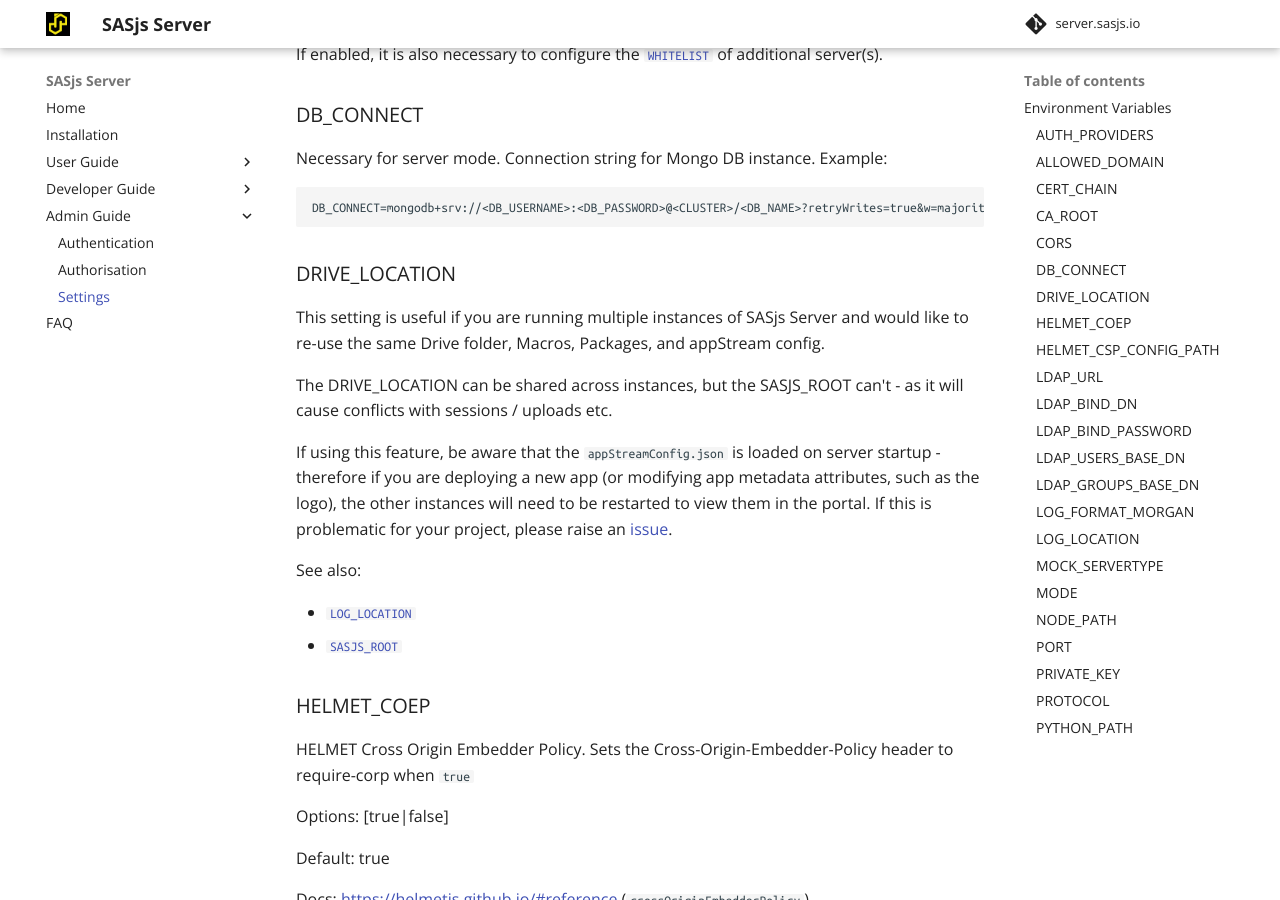
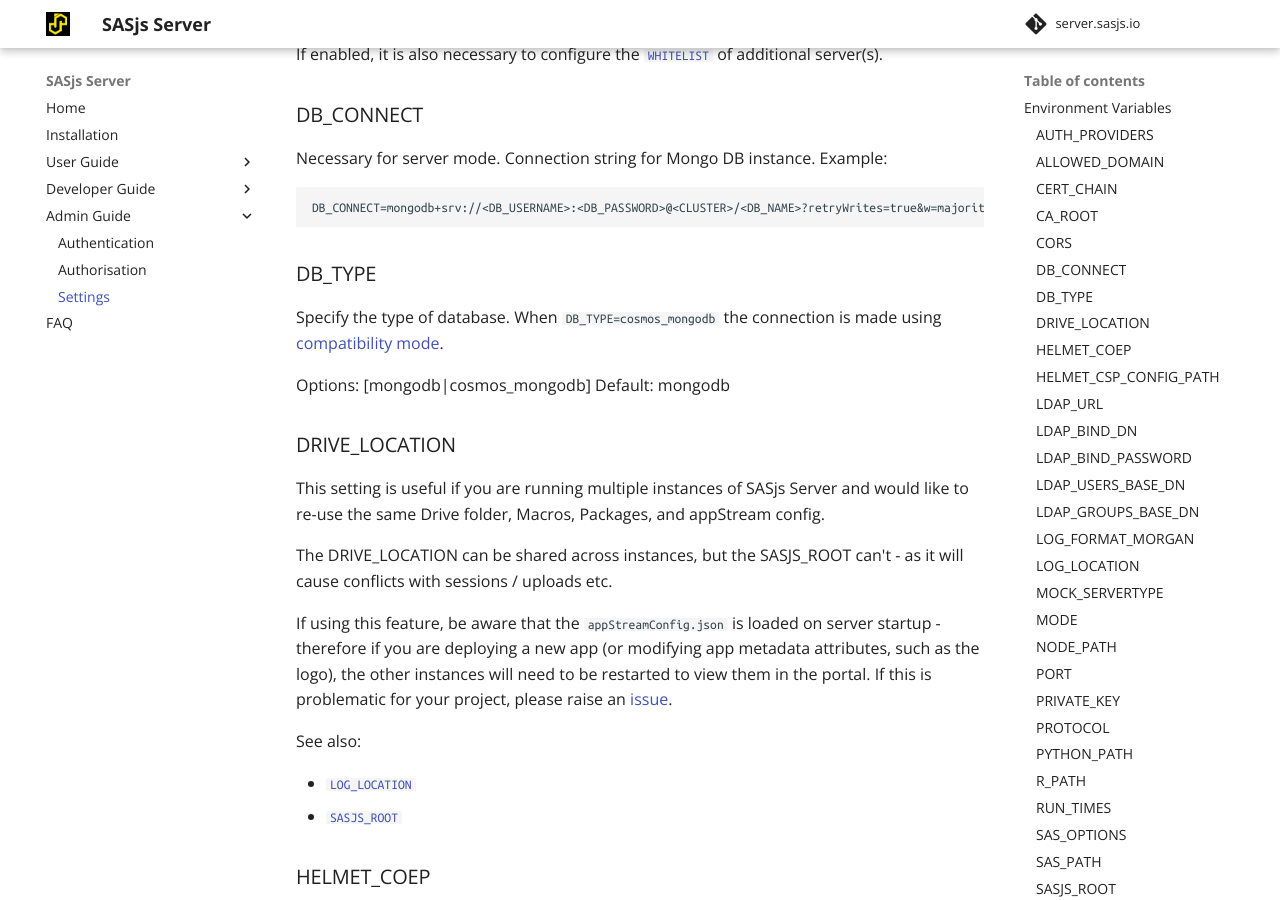
Before and after one commit to sasjs/server.sasjs.io, an MkDocs documentation site: the page built from docs/settings.md, in a window 1280 px wide and 900 px high, scrolled down 2566 px. Built offline with MkDocs 1.6.1 and Material for MkDocs 9.7.7, drawn with Linux system fonts in a browser that asks for light colours; comment, search, counter and statistics services are not loaded; some of the changed text lies outside the part shown.

Commit message:
Update settings.md

````diff
--- a/docs/settings.md
+++ b/docs/settings.md
@@ -82,6 +82,13 @@
 ```
 DB_CONNECT=mongodb+srv://<DB_USERNAME>:<DB_PASSWORD>@<CLUSTER>/<DB_NAME>?retryWrites=true&w=majority
 ```
+
+### DB_TYPE
+Specify the type of database.  When `DB_TYPE=cosmos_mongodb` the connection is made using [compatibility mode](https://www.npmjs.com/package/connect-mongo#set-the-compatibility-mode).
+
+Options: [mongodb|cosmos_mongodb]
+Default: mongodb
+
 
 ### DRIVE_LOCATION
 
@@ -250,7 +257,7 @@
 * [`RUN_TIMES`](/settings/#run_times)
 * [`SAS_PATH`](/settings/#sas_path)
 
-# R_PATH
+### R_PATH
 
 The path to the R executable (for running R programs).  Installation guides for R are available for [Centos 7](https://linuxize.com/post/how-to-install-r-on-centos-7/), [ubuntu](https://www.digitalocean.com/community/tutorials/how-to-install-r-on-ubuntu-20-04) and [Debian](https://www.digitalocean.com/community/tutorials/how-to-install-r-on-debian-10).
 
````
